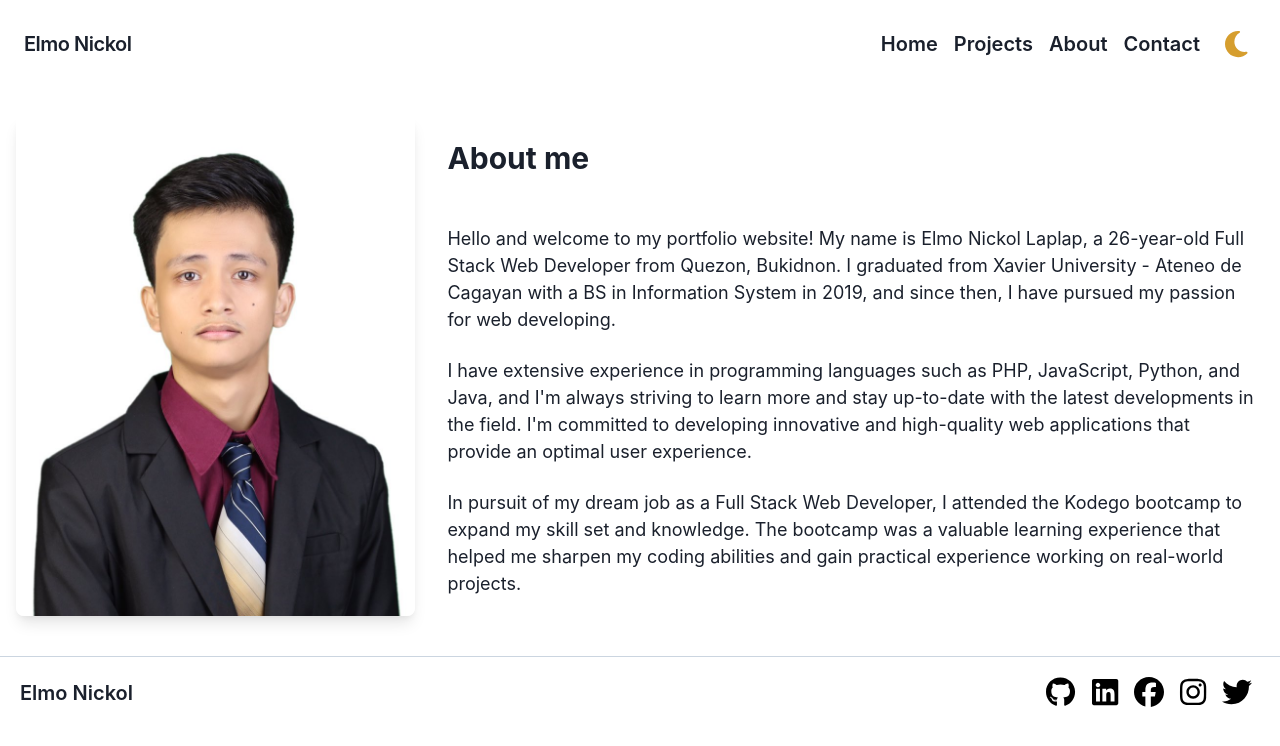
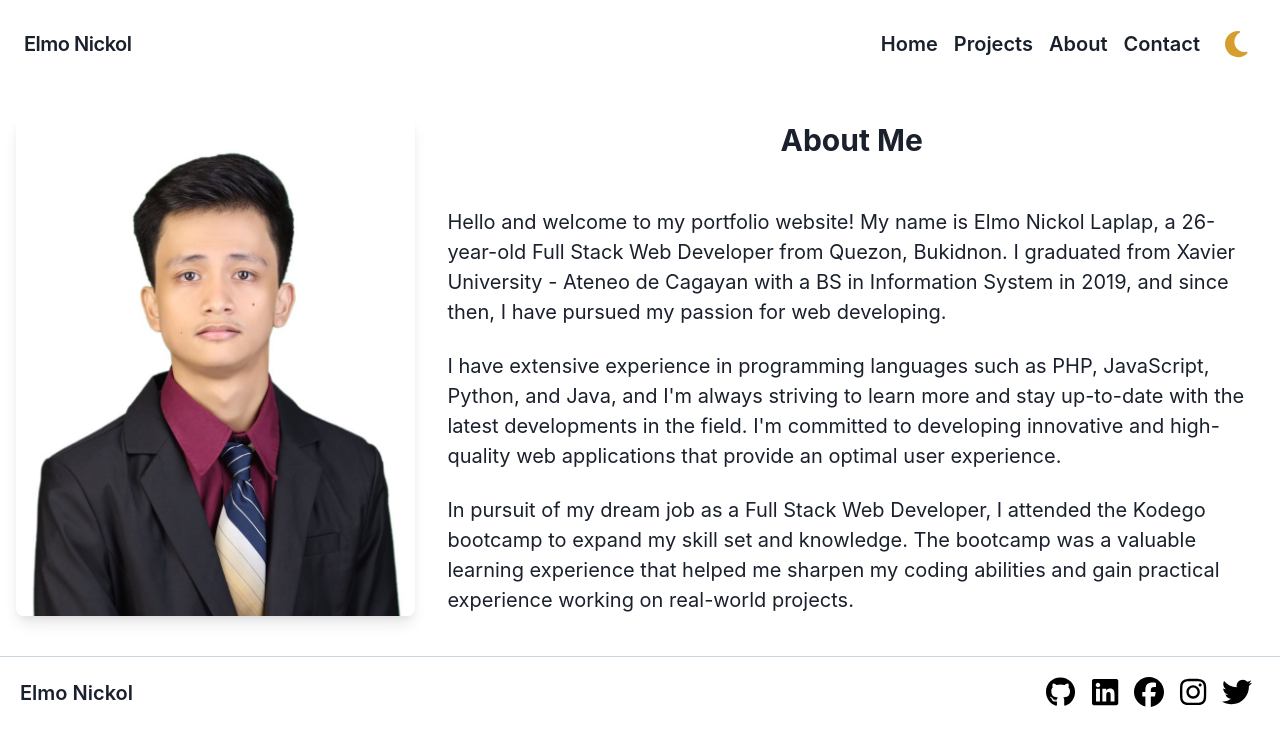
Before and after one commit to elmonickcool/my_portfolio, a Next.js app: page /about in a window 1280 px wide. Shown: the top 746 px of the page. Built offline with nearby package versions, Linux system fonts and the light colour scheme.

Commit message:
resize text

```diff
--- a/src/components/sections/Overview.jsx
+++ b/src/components/sections/Overview.jsx
@@ -24,7 +24,7 @@ const Overview = () => {
         justifyContent="center"
         my={2}
       >
-        <Text fontSize={["3xl", "4xl"]} fontWeight="bold" mb={4}>
+        <Text fontSize={["3xl", "4xl"]} fontWeight="bold" mb={4} textAlign="center">
           Who am I?
         </Text>
         <Text fontSize={["xl", "2xl"]} lineHeight="tall">
--- a/src/pages/about.jsx
+++ b/src/pages/about.jsx
@@ -5,14 +5,14 @@ const About = () => {
     <Stack direction={{ base: "column", md: "row" }} spacing={8} alignItems={{ md: "center" }} me={3} >
       <Image src="/elmonickol.jpg" width={500} height={500} ms={4} alt="about image" borderRadius="lg" boxShadow="lg" />
       <Stack me={3}>
-        <Text fontSize='3xl' fontWeight='bold' mb={5}>About me</Text>
-        <Text fontSize="lg" mt="4">
+        <Text fontSize='3xl' fontWeight='bold' textAlign='center' mb={5}>About Me</Text>
+        <Text fontSize="xl" mt="4">
           Hello and welcome to my portfolio website! My name is Elmo Nickol Laplap, a 26-year-old Full Stack Web Developer from Quezon, Bukidnon. I graduated from Xavier University - Ateneo de Cagayan with a BS in Information System in 2019, and since then, I have pursued my passion for web developing.
         </Text>
-        <Text fontSize="lg" mt="4">
+        <Text fontSize="xl" mt="4">
           I have extensive experience in programming languages such as PHP, JavaScript, Python, and Java, and I&apos;m always striving to learn more and stay up-to-date with the latest developments in the field. I&apos;m committed to developing innovative and high-quality web applications that provide an optimal user experience.
         </Text>
-        <Text fontSize="lg" mt="4">
+        <Text fontSize="xl" mt="4">
           In pursuit of my dream job as a Full Stack Web Developer, I attended the Kodego bootcamp to expand my skill set and knowledge. The bootcamp was a valuable learning experience that helped me sharpen my coding abilities and gain practical experience working on real-world projects.
         </Text>
       </Stack>
```
